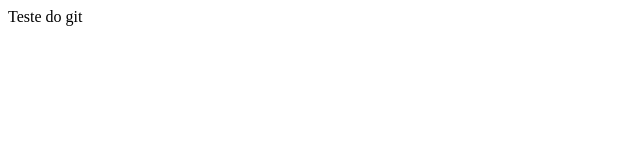
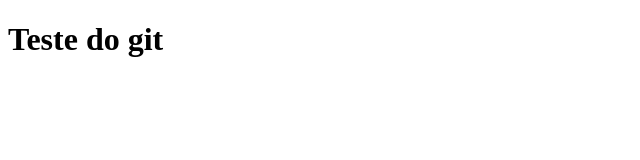
Before and after one commit to BrayanQC/site, a plain HTML site: page index.html in a window 1280 px wide. Shown: the whole page, without its empty margins (0-640 px from the left). Drawn offline with Linux system fonts and the light colour scheme.

Commit message:
Add h1 no titulo

```diff
--- a/index.html
+++ b/index.html
@@ -5,6 +5,6 @@
 <title> Meu Site </title>
 </head>
 <body>
-    Teste do git
+    <h1>Teste do git</h1>
 </body>
 </html>
```
